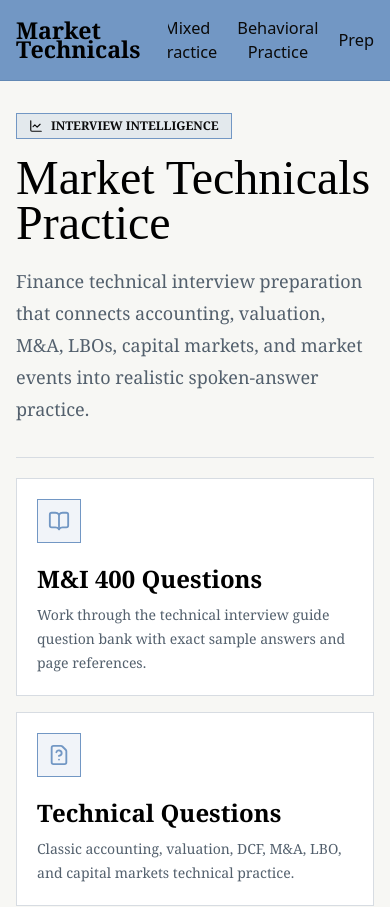
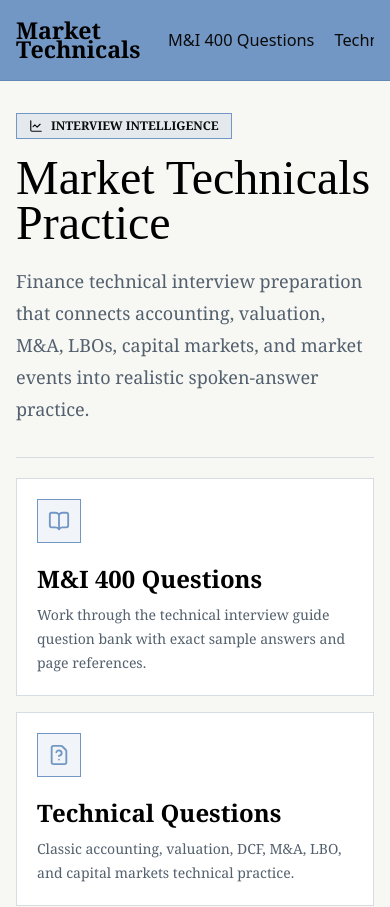
Before and after one commit to NUFinanceProjects/Market-Technicals, a Next.js app: page / in a window 390 px wide. Shown: the top 907 px of the page. Built offline with nearby package versions, Linux system fonts and the light colour scheme.

Commit message:
Add section routes and reset mobile nav

```diff
--- a/app/page.tsx
+++ b/app/page.tsx
@@ -12,7 +12,8 @@
   Shuffle,
   Newspaper,
 } from "lucide-react";
-import { useMemo, useState } from "react";
+import { usePathname, useRouter } from "next/navigation";
+import { useEffect, useMemo, useRef, useState } from "react";
 import { behavioralQuestions } from "@/lib/behavioral-questions";
 import { mi400Questions } from "@/lib/mi-400-questions";
 import { questions } from "@/lib/questions";
@@ -28,6 +29,16 @@
 } from "@/lib/types";
 
 type CategoryChoice = Category | "All Categories";
+type Screen =
+  | "home"
+  | "setup"
+  | "quiz"
+  | "results"
+  | "mi"
+  | "miQuiz"
+  | "behavioral"
+  | "behavioralQuiz"
+  | "prep";
 type SessionConfig = {
   category: CategoryChoice;
   difficulty: Difficulty;
@@ -40,6 +51,30 @@
   difficulty: "Intermediate",
   practiceMode: "Mixed Practice",
   questionCount: 5,
+};
+
+const screenRoutes: Record<Screen, string> = {
+  home: "/",
+  setup: "/MixedPractice",
+  quiz: "/MixedPractice/session",
+  results: "/MixedPractice/results",
+  mi: "/MI400",
+  miQuiz: "/MI400/practice",
+  behavioral: "/BehavioralPractice",
+  behavioralQuiz: "/BehavioralPractice/practice",
+  prep: "/Prep",
+};
+
+const modeRoutes: Record<PracticeMode, string> = {
+  "Technical Questions": "/TechnicalQuestions",
+  "Market Scenarios": "/MarketScenarios",
+  "Mixed Practice": "/MixedPractice",
+};
+
+const routeModes: Record<string, PracticeMode> = {
+  "/technicalquestions": "Technical Questions",
+  "/marketscenarios": "Market Scenarios",
+  "/mixedpractice": "Mixed Practice",
 };
 
 const modeDetails: Record<
@@ -135,6 +170,9 @@
 }
 
 export default function Home() {
+  const router = useRouter();
+  const pathname = usePathname();
+  const navRef = useRef<HTMLElement>(null);
   const [config, setConfig] = useState<SessionConfig>(defaultConfig);
   const [sessionQuestions, setSessionQuestions] = useState<InterviewQuestion[]>([]);
   const [currentIndex, setCurrentIndex] = useState(0);
@@ -158,17 +196,70 @@
   const [isGrading, setIsGrading] = useState(false);
   const [isGenerating, setIsGenerating] = useState(false);
   const [error, setError] = useState("");
-  const [screen, setScreen] = useState<
-    | "home"
-    | "setup"
-    | "quiz"
-    | "results"
-    | "mi"
-    | "miQuiz"
-    | "behavioral"
-    | "behavioralQuiz"
-    | "prep"
-  >("home");
+  const [screen, setScreen] = useState<Screen>("home");
+
+  const goTo = (nextScreen: Screen, nextMode?: PracticeMode) => {
+    const practiceRoute = modeRoutes[nextMode ?? config.practiceMode];
+    const route =
+      nextScreen === "setup"
+        ? practiceRoute
+        : nextScreen === "quiz"
+          ? `${practiceRoute}/Session`
+          : nextScreen === "results"
+            ? `${practiceRoute}/Results`
+            : screenRoutes[nextScreen];
+
+    if (nextMode) {
+      setConfig((current) => ({ ...current, practiceMode: nextMode }));
+    }
+
+    setScreen(nextScreen);
+    router.push(route);
+  };
+
+  useEffect(() => {
+    const normalizedPath = pathname.toLowerCase();
+    const practiceBase = Object.keys(routeModes).find(
+      (route) => normalizedPath === route || normalizedPath.startsWith(`${route}/`),
+    );
+    const routeMode = practiceBase ? routeModes[practiceBase] : undefined;
+    let nextScreen: Screen | null = null;
+
+    if (routeMode) {
+      if (normalizedPath.endsWith("/session")) {
+        nextScreen = "quiz";
+      } else if (normalizedPath.endsWith("/results")) {
+        nextScreen = "results";
+      } else {
+        nextScreen = "setup";
+      }
+    } else if (normalizedPath.startsWith("/mi400/practice")) {
+      nextScreen = "miQuiz";
+    } else if (normalizedPath === "/mi400") {
+      nextScreen = "mi";
+    } else if (normalizedPath.startsWith("/behavioralpractice/practice")) {
+      nextScreen = "behavioralQuiz";
+    } else if (normalizedPath === "/behavioralpractice") {
+      nextScreen = "behavioral";
+    } else if (normalizedPath === "/prep") {
+      nextScreen = "prep";
+    } else if (normalizedPath === "/") {
+      nextScreen = "home";
+    }
+
+    navRef.current?.scrollTo({ left: 0 });
+
+    if (nextScreen || routeMode) {
+      queueMicrotask(() => {
+        if (routeMode) {
+          setConfig((current) => ({ ...current, practiceMode: routeMode }));
+        }
+        if (nextScreen) {
+          setScreen(nextScreen);
+        }
+      });
+    }
+  }, [pathname]);
 
   const currentQuestion = sessionQuestions[currentIndex];
   const currentMiQuestion = mi400Questions[miIndex];
@@ -193,7 +284,7 @@
     setCurrentGrade(null);
     setAnswers([]);
     setError("");
-    setScreen("quiz");
+    goTo("quiz");
   };
 
   const submitAnswer = async () => {
@@ -236,7 +327,7 @@
 
   const nextQuestion = () => {
     if (currentIndex + 1 >= sessionQuestions.length) {
-      setScreen("results");
+      goTo("results");
       return;
     }
 
@@ -303,7 +394,7 @@
   };
 
   const reset = () => {
-    setScreen("home");
+    goTo("home");
     setAnswer("");
     setCurrentGrade(null);
     setError("");
@@ -315,7 +406,7 @@
     setShowMiSample(false);
     setMiGrade(null);
     setError("");
-    setScreen("miQuiz");
+    goTo("miQuiz");
   };
 
   const nextMiQuestion = () => {
@@ -383,7 +474,7 @@
     setShowBehavioralSample(false);
     setBehavioralGrade(null);
     setError("");
-    setScreen("behavioralQuiz");
+    goTo("behavioralQuiz");
   };
 
   const nextBehavioralQuestion = () => {
@@ -474,18 +565,18 @@
             <br />
             Technicals
           </button>
-          <nav className="flex flex-1 items-center justify-end gap-5 overflow-x-auto font-sans text-[1.02rem] font-medium lg:justify-center lg:gap-8">
+          <nav
+            ref={navRef}
+            className="flex flex-1 items-center justify-start gap-5 overflow-x-auto font-sans text-[1.02rem] font-medium lg:justify-center lg:gap-8 [&_button]:shrink-0 [&_button]:whitespace-nowrap"
+          >
             <button
-              onClick={() => setScreen("mi")}
+              onClick={() => goTo("mi")}
               className={screen === "mi" || screen === "miQuiz" ? "underline decoration-2 underline-offset-4" : "hover:underline"}
             >
               M&I 400 Questions
             </button>
             <button
-              onClick={() => {
-                setConfig({ ...config, practiceMode: "Technical Questions" });
-                setScreen("setup");
-              }}
+              onClick={() => goTo("setup", "Technical Questions")}
               className={
                 isPracticeScreen && config.practiceMode === "Technical Questions"
                   ? "underline decoration-2 underline-offset-4"
@@ -495,10 +586,7 @@
               Technical Questions
             </button>
             <button
-              onClick={() => {
-                setConfig({ ...config, practiceMode: "Market Scenarios" });
-                setScreen("setup");
-              }}
+              onClick={() => goTo("setup", "Market Scenarios")}
               className={
                 isPracticeScreen && config.practiceMode === "Market Scenarios"
                   ? "underline decoration-2 underline-offset-4"
@@ -508,10 +596,7 @@
               Market Scenarios
             </button>
             <button
-              onClick={() => {
-                setConfig({ ...config, practiceMode: "Mixed Practice" });
-                setScreen("setup");
-              }}
+              onClick={() => goTo("setup", "Mixed Practice")}
               className={
                 isPracticeScreen && config.practiceMode === "Mixed Practice"
                   ? "underline decoration-2 underline-offset-4"
@@ -521,7 +606,7 @@
               Mixed Practice
             </button>
             <button
-              onClick={() => setScreen("behavioral")}
+              onClick={() => goTo("behavioral")}
               className={
                 screen === "behavioral" || screen === "behavioralQuiz"
                   ? "underline decoration-2 underline-offset-4"
@@ -531,7 +616,7 @@
               Behavioral Practice
             </button>
             <button
-              onClick={() => setScreen("prep")}
+              onClick={() => goTo("prep")}
               className={
                 screen === "prep"
                   ? "underline decoration-2 underline-offset-4"
@@ -568,46 +653,37 @@
               icon={<BookOpen size={22} />}
               title="M&I 400 Questions"
               description="Work through the technical interview guide question bank with exact sample answers and page references."
-              onClick={() => setScreen("mi")}
+              onClick={() => goTo("mi")}
             />
             <HomeOption
               icon={<FileQuestion size={22} />}
               title="Technical Questions"
               description="Classic accounting, valuation, DCF, M&A, LBO, and capital markets technical practice."
-              onClick={() => {
-                setConfig({ ...config, practiceMode: "Technical Questions" });
-                setScreen("setup");
-              }}
+              onClick={() => goTo("setup", "Technical Questions")}
             />
             <HomeOption
               icon={<LineChart size={22} />}
               title="Market Scenarios"
               description="Practice connecting market events to companies, valuation, deals, and capital markets."
-              onClick={() => {
-                setConfig({ ...config, practiceMode: "Market Scenarios" });
-                setScreen("setup");
-              }}
+              onClick={() => goTo("setup", "Market Scenarios")}
             />
             <HomeOption
               icon={<RefreshCcw size={22} />}
               title="Mixed Practice"
               description="Blend technical questions and market-scenario prompts for a more realistic interview flow."
-              onClick={() => {
-                setConfig({ ...config, practiceMode: "Mixed Practice" });
-                setScreen("setup");
-              }}
+              onClick={() => goTo("setup", "Mixed Practice")}
             />
             <HomeOption
               icon={<MessageSquareText size={22} />}
               title="Behavioral Practice"
               description="Prepare fit, story, leadership, weakness, and deal-experience answers from the M&I behavioral set."
-              onClick={() => setScreen("behavioral")}
+              onClick={() => goTo("behavioral")}
             />
             <HomeOption
               icon={<Newspaper size={22} />}
               title="Prep Resources"
               description="Open the curated resources list for question banks, course prep, and market reading."
-              onClick={() => setScreen("prep")}
+              onClick={() => goTo("prep")}
             />
           </section>
         )}
@@ -740,7 +816,7 @@
                       <ArrowRight size={18} />
                     </button>
                     <button
-                      onClick={() => setScreen("mi")}
+                      onClick={() => goTo("mi")}
                       className="inline-flex h-12 items-center justify-center border border-line bg-white px-5 font-black text-ink transition hover:border-mint"
                     >
                       Back to M&I Bank
@@ -924,7 +1000,7 @@
                       <ArrowRight size={18} />
                     </button>
                     <button
-                      onClick={() => setScreen("behavioral")}
+                      onClick={() => goTo("behavioral")}
                       className="inline-flex h-12 items-center justify-center border border-line bg-white px-5 font-black text-ink transition hover:border-mint"
                     >
                       Back to Behavioral Bank
--- a/next.config.ts
+++ b/next.config.ts
@@ -1,5 +1,26 @@
 import type { NextConfig } from "next";
 
-const nextConfig: NextConfig = {};
+const appRoutes = [
+  "/MI400",
+  "/MI400/:path*",
+  "/TechnicalQuestions",
+  "/TechnicalQuestions/:path*",
+  "/MarketScenarios",
+  "/MarketScenarios/:path*",
+  "/MixedPractice",
+  "/MixedPractice/:path*",
+  "/BehavioralPractice",
+  "/BehavioralPractice/:path*",
+  "/Prep",
+];
+
+const nextConfig: NextConfig = {
+  async rewrites() {
+    return appRoutes.map((source) => ({
+      source,
+      destination: "/",
+    }));
+  },
+};
 
 export default nextConfig;
```
